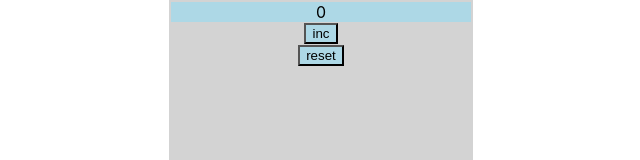
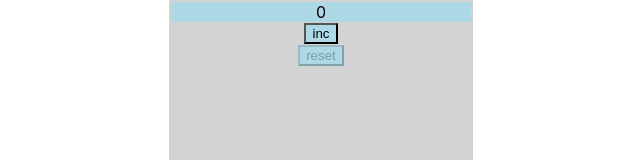
Before and after one commit to IvanBliudnik/microtasks, a React (Create React App) app: page / in a window 1280 px wide. Shown: the top 160 px of the page, without its empty margins (319-959 px from the left). Built offline with nearby package versions, Linux system fonts and the light colour scheme.

Commit message:
counter1st

```diff
--- a/src/App.css
+++ b/src/App.css
@@ -14,6 +14,9 @@
 }
 .reset {
   background-color: lightblue;
+}
+.lastNumber {
+  color: red;
 }
 
 .App-logo {
--- a/src/components/Counter.tsx
+++ b/src/components/Counter.tsx
@@ -1,11 +1,20 @@
-import React, {useState} from 'react';
+import React, {useEffect, useState} from 'react';
 import {CounterIncBtn} from "./CounterIncBtn";
 import {CounterResetBtn} from "./CounterResetBtn";
 
 export const Counter = () => {
     let [num, setNum] = useState(0);
+    let [disable, setDisabled] = useState(true);
+
+    useEffect(() => {
+        if (num === 5) {
+            setDisabled(true);
+        } else {
+            setDisabled(false);
+        }
+    }, [num]);
     const onCLickUp = () => {
-        setNum(++num);
+        setNum((num) => num + 1);
     }
     const onCLickHandlerStart = () => {
         setNum(0);
@@ -13,8 +22,10 @@ export const Counter = () => {
     return (
         <div>
             <div className={"numStyle"}>{num}</div>
-            <CounterIncBtn onClick={onCLickUp} />
-            <CounterResetBtn onClick={onCLickHandlerStart} />
+            <CounterIncBtn onClick={onCLickUp} disabled={disable}/>
+            {disable && <div className={"lastNumber"}>{num}</div>}
+            <CounterResetBtn onClick={onCLickHandlerStart} disabled={num === 0}/>
+            {num === 0 && <div className={"lastNumber"}></div> }
         </div>
     );
 };
--- a/src/components/CounterIncBtn.tsx
+++ b/src/components/CounterIncBtn.tsx
@@ -2,29 +2,13 @@ import React from 'react';
 
 type CounterIncBtnProps = {
     onClick: () => void;
+    disabled: boolean;
 }
 
 export const CounterIncBtn = (props: CounterIncBtnProps) => {
-
-
-    // const onChangeTitleHandler = (num: ChangeEvent<HTMLInputElement>) => setNum(num.currentTarget.value);
-    // const addTask = () => {
-    //     if (newTaskTitle.trim() !== "") {
-    //         props.addTask(newTaskTitle.trim()); //защита от пустового добавления newTaskTitle
-    //         setNewTaskTitle("");
-    //     } else {
-    //         setError("Title is required")
-    //     }
-    // const errorNum = () => {
-    //     if (num >= 5) {
-    //         props.errorNum(setNum(num))
-    //     } else {
-    //         setError("Title is required")
-    //     }
-    // }
     return (
         <div>
-            <button className={"inc"} onClick={()=>{props.onClick()}}>inc</button>
+            <button className={"inc"} onClick={()=>{props.onClick()}} disabled={props.disabled}>inc</button>
         </div>
     )
 }
--- a/src/components/CounterResetBtn.tsx
+++ b/src/components/CounterResetBtn.tsx
@@ -1,13 +1,13 @@
 import React from 'react';
 type CounterResetBtnProps = {
     onClick: () => void;
+    disabled: boolean;
 }
 
 export const CounterResetBtn = (props:CounterResetBtnProps) => {
-
     return (
         <div>
-            <button className={"reset"} onClick={()=>{props.onClick()}}>reset</button>
+            <button className={"reset"} onClick={()=>{props.onClick()}} disabled = {props.disabled}>reset</button>
         </div>
     );
 };
```
